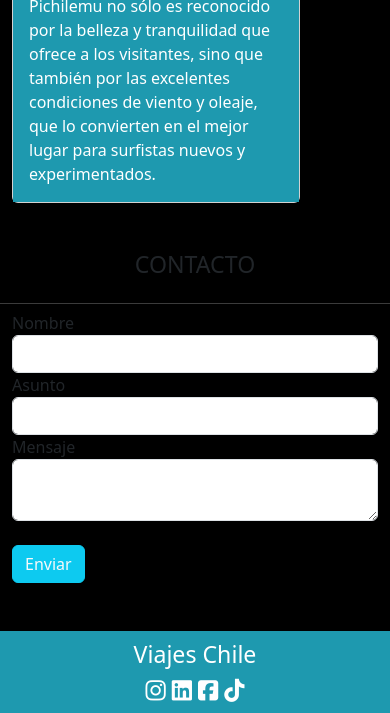
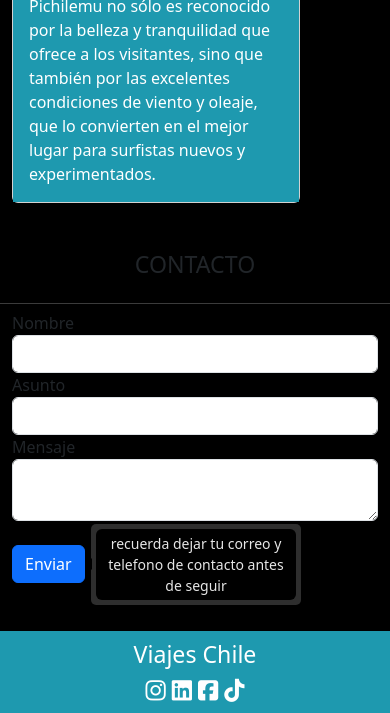
Before and after one commit to Asaezbe/viajes-chile, a plain HTML site: page viajesch/index.html in a window 390 px wide. Both pictures are taken after a click on the button "Enviar". Shown: the part 2766-3479 px from the top of the page. Drawn offline with nearby package versions, Linux system fonts and the light colour scheme.

Commit message:
implementacion tooltip en boton de envio

```diff
--- a/viajesch/assets/css/style.css
+++ b/viajesch/assets/css/style.css
@@ -9,6 +9,7 @@
   #logohead {
     padding-left: 15%;
   }
+
 
   /*estilos carrusel init*/
   #imagescar{
@@ -29,6 +30,7 @@
   }
   #ColorFondo {
     background-color: black ;
+
    }
 
    #cont1  {
@@ -72,3 +74,14 @@
       justify-content: center;
 
     }
+
+
+    .tooltip {
+      display: none;
+      position: absolute;
+      background-color: #333;
+      color: #fff;
+      padding: 5px;
+      border-radius: 5px;
+      font-size: 12px;
+      z-index: 1000;}
--- a/viajesch/assets/js/javascript.js
+++ b/viajesch/assets/js/javascript.js
@@ -0,0 +1,3 @@
+$(function () {
+    $('[data-toggle="tooltip"]').tooltip()
+  })
--- a/viajesch/index.html
+++ b/viajesch/index.html
@@ -57,25 +57,25 @@
 
 
                             <li class="nav-item">
-                                <a class="nav-link" href="#" style="color: #ffffff;">
+                                <a id="textocolores" class="nav-link" href="#" style="color: #ffffff;" >
                                     Inicio
                                 </a>
                             </li>
 
                             <li class="nav-item">
-                                <a class="nav-link" href="#" style="color: #ffffff;">
+                                <a id="textocolores" class="nav-link" href="#" style="color: #ffffff;">
                                     Recetas
                                 </a>
                             </li>
 
                             <li class="nav-item dropdown">
-                                <a class="nav-link " href="#" style="color: #ffffff;">
+                                <a id="textocolores" class="nav-link " href="#" style="color: #ffffff;">
                                     Nosotros
                                 </a>
                             </li>
 
                             <li class="nav-item dropdown">
-                                <a class="nav-link " href="#" style="color: #ffffff;">
+                                <a id="textocolores" class="nav-link " href="#" style="color: #ffffff;">
                                     Contacto
                                 </a>
                             </li>
@@ -113,6 +113,7 @@
                         <span class="carousel-control-next-icon" aria-hidden="true"></span>
 
                     </button>
+
 
                 </div>
             </div>
@@ -280,10 +281,24 @@
                         <textarea class="form-control"></textarea>
                     </div>
 
+
+
+
                     <div class="text-start"> <br>
-                        <button type="button" class="btn btn-info text-light">Enviar</button>
+                        <button type="button" class="btn btn-primary" data-toggle="tooltip" data-placement="bottom" title="recuerda dejar tu correo y telefono de contacto antes de seguir">
+                            Enviar
+                          </button>
+
                     </div>
                 </div>
+
+
+
+
+
+
+
+
             </div>
             <br>
             <br>
```
